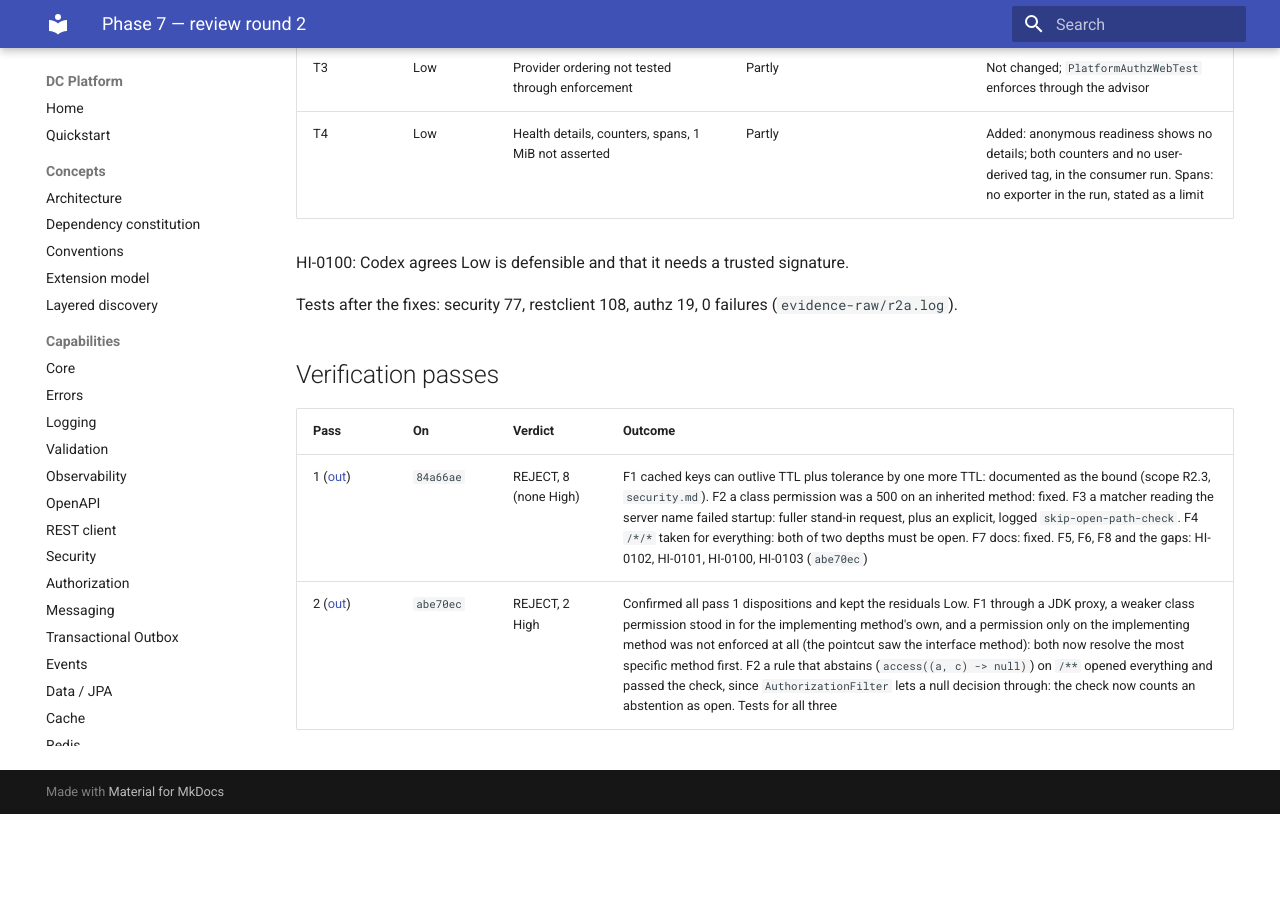
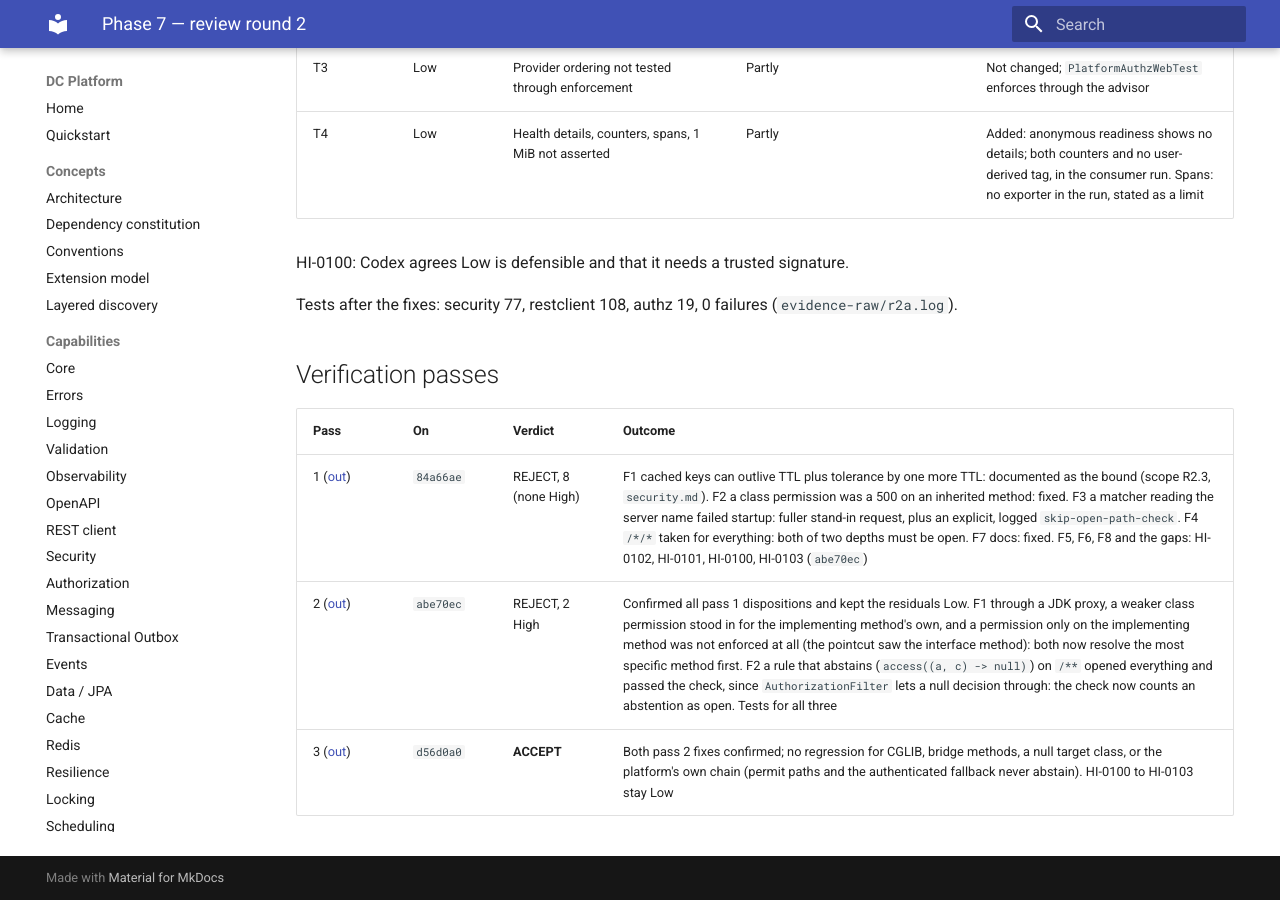
Before and after one commit to muhammadallee/dc-platform, an MkDocs documentation site: the page built from docs/production-readiness/phase-07-security/review-round-2.md, in a window 1280 px wide and 900 px high, scrolled down 1273 px. Built offline with MkDocs 1.6.1 and Material for MkDocs 9.7.7, drawn with Linux system fonts in a browser that asks for light colours; before the commit the page ends 2087 px from its top, so only the background shows below that.

Commit message:
docs(hardening): phase 7 verification pass 3 accepts
[hardening phase-07 gate D]

Co-Authored-By: Claude Opus 5.5 <noreply@anthropic.com>
Claude-Session: https://claude.ai/code/session_0131grQ6pUwFCGZox6ekZHiA

```diff
--- a/docs/production-readiness/phase-07-security/review-round-2.md
+++ b/docs/production-readiness/phase-07-security/review-round-2.md
@@ -31,3 +31,4 @@ Tests after the fixes: security 77, restclient 108, authz 19, 0 failures (`evide
 |---|---|---|---|
 | 1 ([out](codex/v1-verify.out.md)) | `84a66ae` | REJECT, 8 (none High) | F1 cached keys can outlive TTL plus tolerance by one more TTL: documented as the bound (scope R2.3, `security.md`). F2 a class permission was a 500 on an inherited method: fixed. F3 a matcher reading the server name failed startup: fuller stand-in request, plus an explicit, logged `skip-open-path-check`. F4 `/*/*` taken for everything: both of two depths must be open. F7 docs: fixed. F5, F6, F8 and the gaps: HI-0102, HI-0101, HI-0100, HI-0103 (`abe70ec`) |
 | 2 ([out](codex/v2-verify.out.md)) | `abe70ec` | REJECT, 2 High | Confirmed all pass 1 dispositions and kept the residuals Low. F1 through a JDK proxy, a weaker class permission stood in for the implementing method's own, and a permission only on the implementing method was not enforced at all (the pointcut saw the interface method): both now resolve the most specific method first. F2 a rule that abstains (`access((a, c) -> null)`) on `/**` opened everything and passed the check, since `AuthorizationFilter` lets a null decision through: the check now counts an abstention as open. Tests for all three |
+| 3 ([out](codex/v3-verify.out.md)) | `d56d0a0` | **ACCEPT** | Both pass 2 fixes confirmed; no regression for CGLIB, bridge methods, a null target class, or the platform's own chain (permit paths and the authenticated fallback never abstain). HI-0100 to HI-0103 stay Low |
```
Also changed, not shown: docs/production-readiness/phase-07-security/codex/v3-verify.out.md (added, +12 -0 lines).
